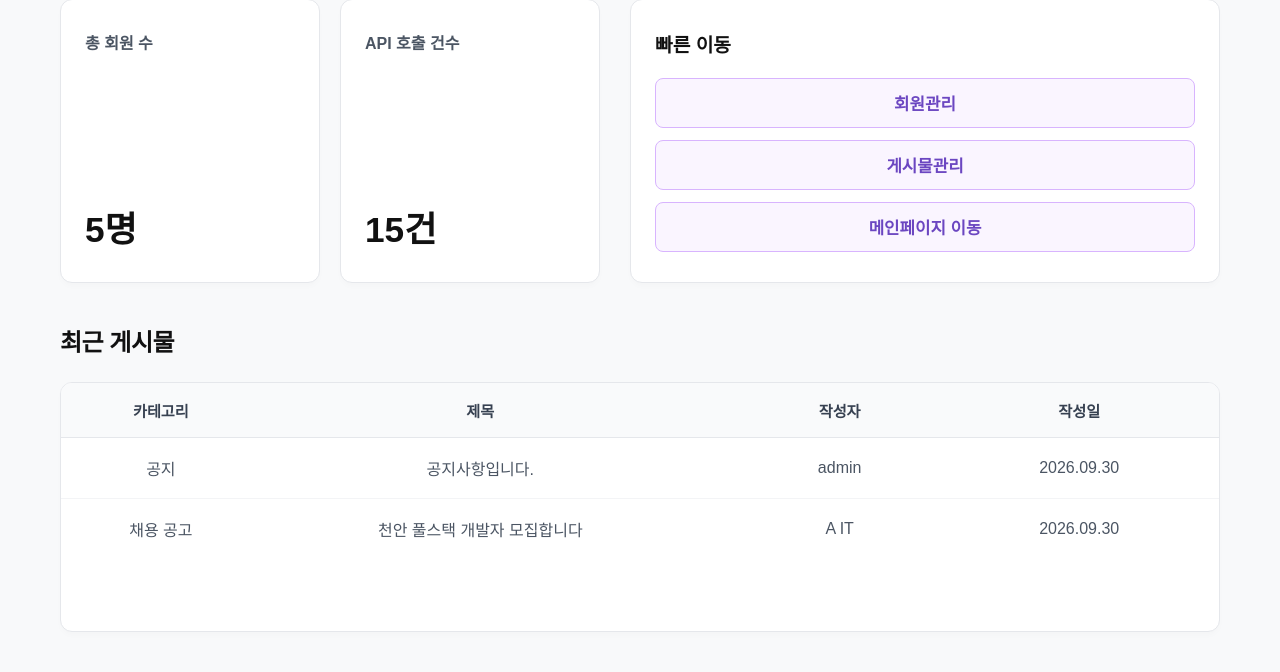
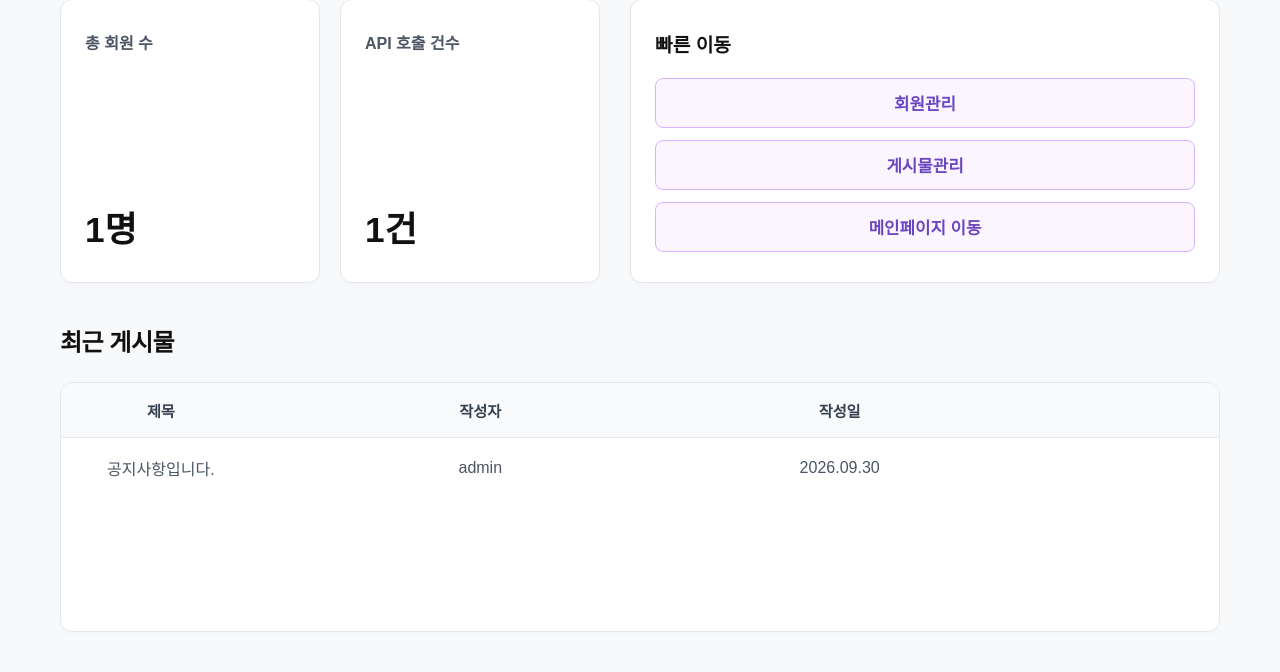
Before and after one commit to mikuchan1004/cruder, a FastAPI app: template templates/admin-dashboard.html in a window 1280 px wide. Shown: the part 175-847 px from the top of the page. Run offline with FastAPI, Linux system fonts and the light colour scheme; the template is opened without the code that fills it: most values are stand-ins (such as "Sample title", 1, 10 or a date in 2020); parts of the project's set-up code (start-up, migrations or seed data) failed here and were passed over.

Commit message:
admin-dashboard.html 총 회원 수, API 호출 건수를 DB애서 꺼내올 수 있게끔 연결을 했습니다. 최근 게시물의 헤더에서 카테고리 부분은 지웠습니다

```diff
--- a/templates/admin-dashboard.html
+++ b/templates/admin-dashboard.html
@@ -37,11 +37,11 @@
             <div class="stats-group">
                 <div class="stat-card">
                     <h3>총 회원 수</h3>
-                    <p class="stat-number">5명</p>
+                    <p class="stat-number">{{total_users_count}}명</p>
                 </div>
                 <div class="stat-card">
                     <h3>API 호출 건수</h3>
-                    <p class="stat-number">15건</p>
+                    <p class="stat-number">{{total_api_call_count}}건</p>
                 </div>
             </div>
 
@@ -63,7 +63,6 @@
             <div class="board-table">
                 <!-- 데스크톱용 테이블 헤더 -->
                 <div class="table-header">
-                    <div class="col-category">카테고리</div>
                     <div class="col-title">제목</div>
                     <div class="col-author">작성자</div>
                     <div class="col-date">작성일</div>
@@ -71,17 +70,8 @@
 
                 <!-- 리스트 아이템 1 -->
                 <div class="table-row">
-                    <div class="col-category" data-label="카테고리">공지</div>
                     <div class="col-title" data-label="제목">공지사항입니다.</div>
                     <div class="col-author" data-label="작성자">admin</div>
-                    <div class="col-date" data-label="작성일">2026.09.30</div>
-                </div>
-
-                <!-- 리스트 아이템 2 -->
-                <div class="table-row">
-                    <div class="col-category" data-label="카테고리">채용 공고</div>
-                    <div class="col-title" data-label="제목">천안 풀스택 개발자 모집합니다</div>
-                    <div class="col-author" data-label="작성자">A IT</div>
                     <div class="col-date" data-label="작성일">2026.09.30</div>
                 </div>
             </div>
```
